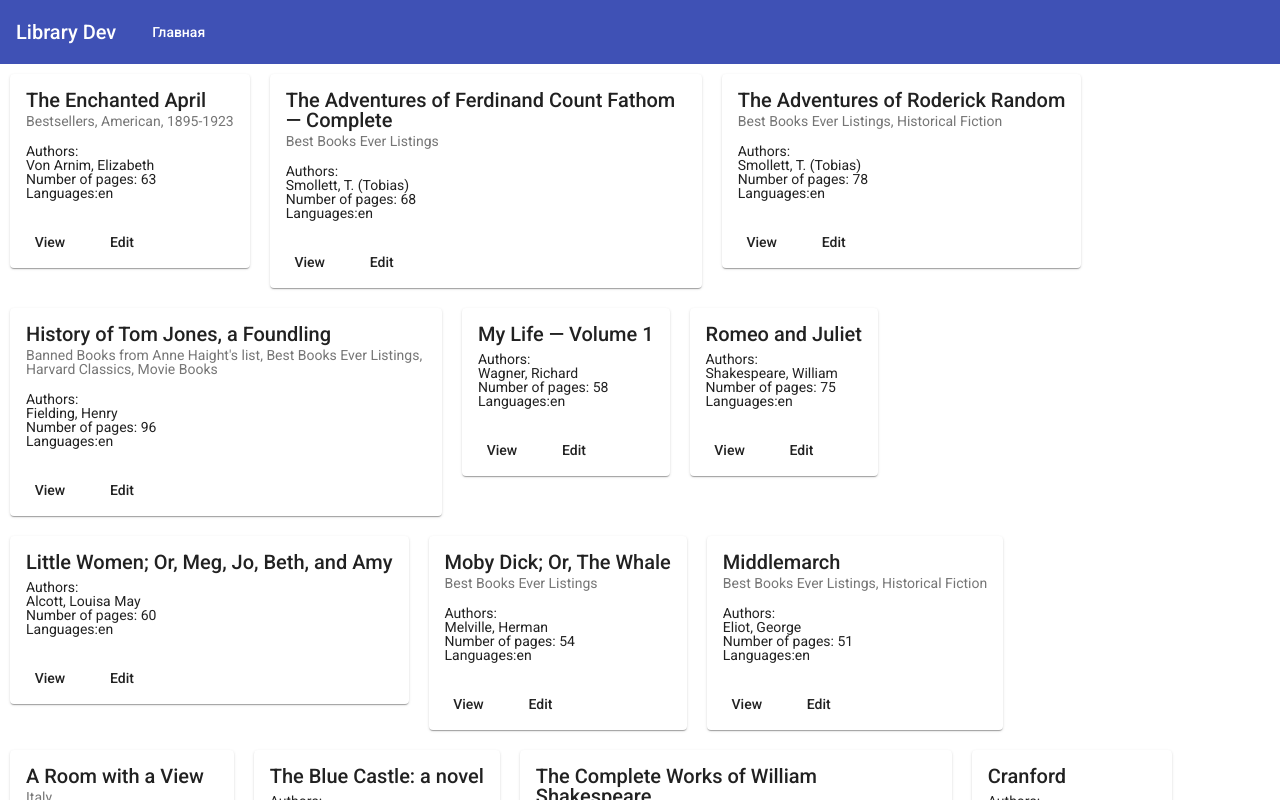
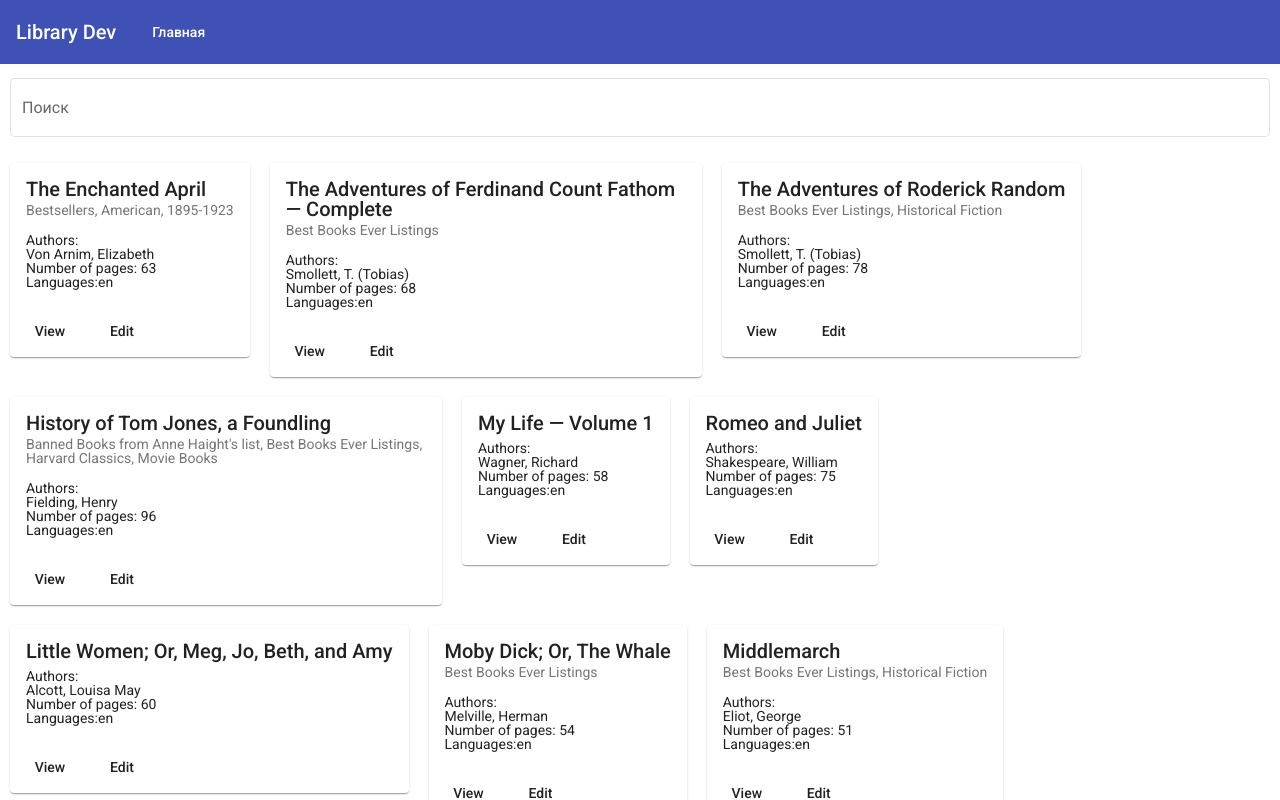
Before and after one commit to 14837-eng/Book-app, an Angular app: page / in a window 1280 px wide. Shown: the top 800 px of the page. Built offline with nearby package versions, Linux system fonts and the light colour scheme.

Commit message:
feat(main-page): Enable search

```diff
--- a/src/app/main-page/main-page.component.html
+++ b/src/app/main-page/main-page.component.html
@@ -1,3 +1,7 @@
 <div class="main-page">
+  <app-search
+    [placeholder]="'Поиск'"
+    (onSearch)="onSearch($event)"
+  ></app-search>
   <app-books-list></app-books-list>
 </div>
--- a/src/app/main-page/main-page.component.ts
+++ b/src/app/main-page/main-page.component.ts
@@ -1,4 +1,5 @@
 import { ChangeDetectionStrategy, Component, OnInit } from '@angular/core';
+import { BooksService } from '../core/services/books.service';
 
 @Component({
   selector: 'app-main-page',
@@ -7,7 +8,12 @@ import { ChangeDetectionStrategy, Component, OnInit } from '@angular/core';
   changeDetection: ChangeDetectionStrategy.OnPush,
 })
 export class MainPageComponent implements OnInit {
-  constructor() {}
+  constructor(private booksService: BooksService) {}
 
   ngOnInit(): void {}
+
+  onSearch(value: string) {
+    this.booksService.setSearch(value);
+    this.booksService.getBooks();
+  }
 }
```
